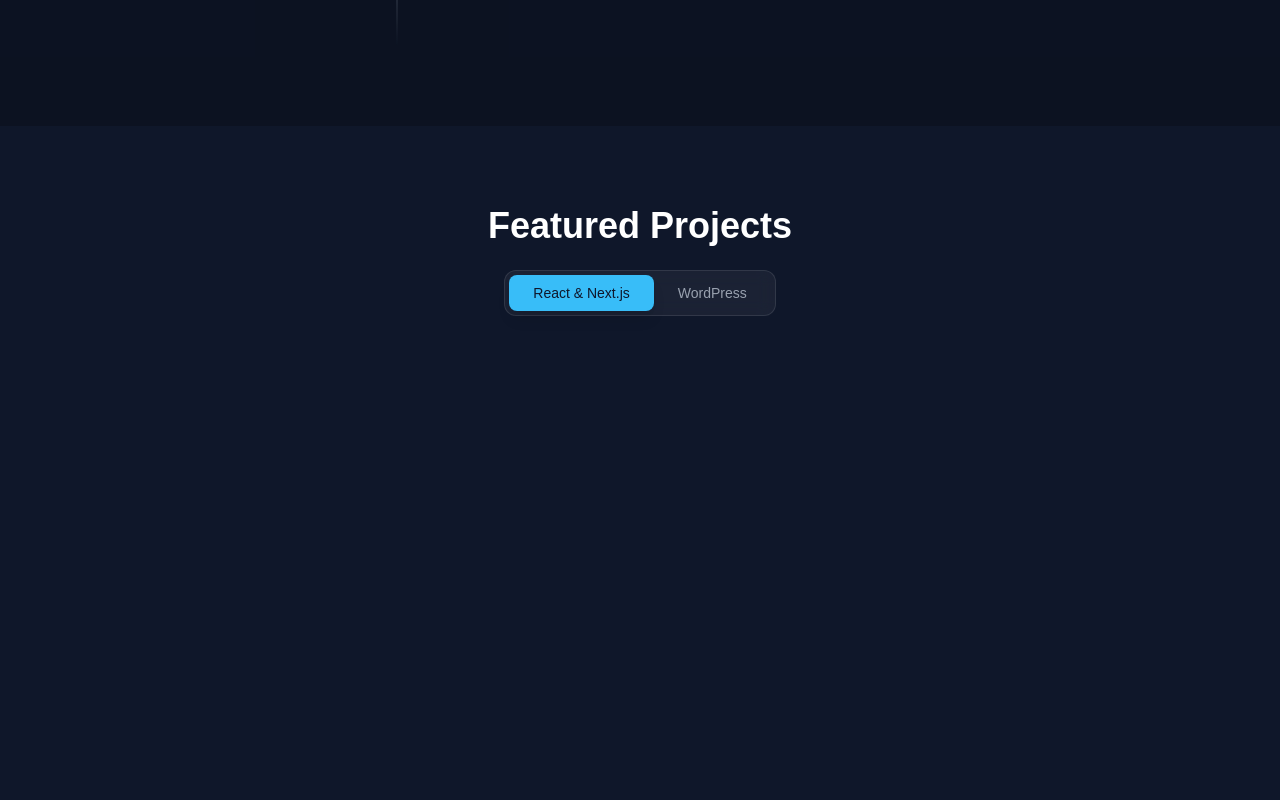
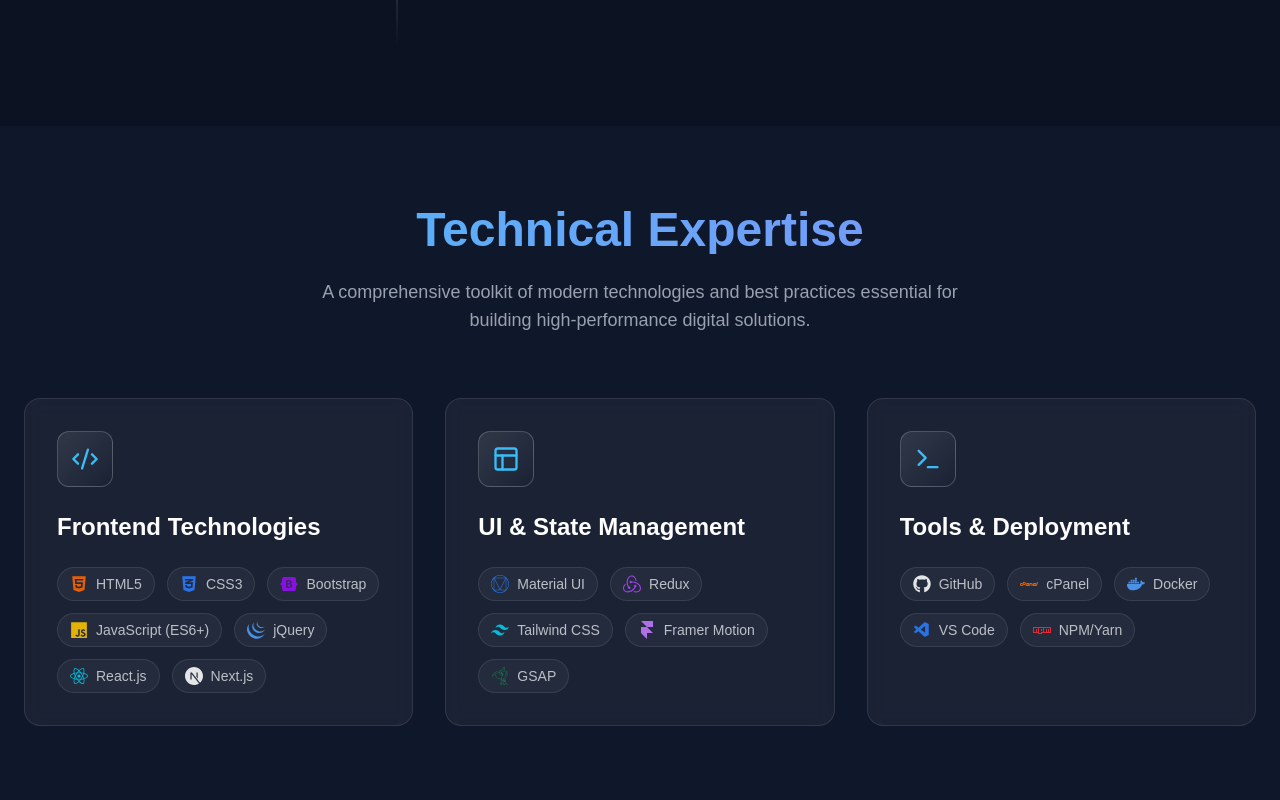
Before and after one commit to students44/portfolio, a Next.js app: page / in a window 1280 px wide. Shown: the part 1760-2560 px from the top of the page. Built offline with nearby package versions, Linux system fonts and the light colour scheme.

Commit message:
skill section add

```diff
--- a/package.json
+++ b/package.json
@@ -15,6 +15,7 @@
     "next": "16.0.10",
     "react": "19.2.1",
     "react-dom": "19.2.1",
+    "react-icons": "^5.5.0",
     "tailwind-merge": "^3.4.0"
   },
   "devDependencies": {
--- a/src/app/page.js
+++ b/src/app/page.js
@@ -1,6 +1,7 @@
 import Navbar from "@/components/Navbar";
 import Background from "@/components/Background";
 import Hero from "@/components/Hero";
+import Skills from "@/components/Skills";
 import Education from "@/components/Education";
 import Projects from "@/components/Projects";
 import Contact from "@/components/Contact";
@@ -12,6 +13,7 @@
       <Navbar />
       <Hero />
       <Education />
+      <Skills />
       <Projects />
       <Contact />
     </main>
--- a/src/components/Contact.js
+++ b/src/components/Contact.js
@@ -57,7 +57,7 @@
                                         type="text"
                                         id="name"
                                         className="w-full bg-white/5 border border-white/10 rounded-lg px-4 py-3 text-white focus:outline-none focus:border-accent-primary focus:ring-1 focus:ring-accent-primary transition-all"
-                                        placeholder="John Doe"
+                                        placeholder="Enter Your Name"
                                     />
                                 </div>
                                 <div className="space-y-2">
@@ -66,7 +66,7 @@
                                         type="email"
                                         id="email"
                                         className="w-full bg-white/5 border border-white/10 rounded-lg px-4 py-3 text-white focus:outline-none focus:border-accent-primary focus:ring-1 focus:ring-accent-primary transition-all"
-                                        placeholder="john@example.com"
+                                        placeholder="Enter Your Email"
                                     />
                                 </div>
                             </div>
@@ -93,8 +93,8 @@
                     <p className="text-gray-500 text-sm">© {new Date().getFullYear()} Your Name. All rights reserved.</p>
 
                     <div className="flex items-center gap-6">
-                        <a href="#" className="text-gray-400 hover:text-white transition-colors"><Github size={20} /></a>
-                        <a href="#" className="text-gray-400 hover:text-white transition-colors"><Linkedin size={20} /></a>
+                        <a href="https://github.com/students44" className="text-gray-400 hover:text-white transition-colors"><Github size={20} /></a>
+                        <a href="https://www.linkedin.com/in/muneeb-khan-95a860263/" className="text-gray-400 hover:text-white transition-colors"><Linkedin size={20} /></a>
                         <a href="#" className="text-gray-400 hover:text-white transition-colors"><Twitter size={20} /></a>
                     </div>
 
--- a/src/components/Hero.js
+++ b/src/components/Hero.js
@@ -62,8 +62,8 @@
                         src="/heroimage.png"
                         alt="Hero Image"
                         width={190}
-                        height={190}
-                        className="object-cover" // maintain aspect ratio
+                        height={100}
+                        className="object-cover transition-transform duration-500 ease-in-out hover:scale-110 hover:rotate-3 cursor-pointer" // maintain aspect ratio
                         priority
                         style={{ borderRadius: "50%" }}
                     />
--- a/src/components/Navbar.js
+++ b/src/components/Navbar.js
@@ -19,6 +19,7 @@
 
     const navLinks = [
         { name: "About", href: "#about" },
+        { name: "Skills", href: "#skills" },
         { name: "Education", href: "#education" },
         { name: "Projects", href: "#projects" },
         { name: "Contact", href: "#contact" },
--- /dev/null
+++ b/src/components/Skills.js
@@ -0,0 +1,140 @@
+"use client";
+
+import { useEffect, useRef } from "react";
+import gsap from "gsap";
+import { ScrollTrigger } from "gsap/ScrollTrigger";
+import { Code2, Layout, Terminal } from "lucide-react";
+import {
+    FaHtml5, FaCss3Alt, FaBootstrap, FaJs, FaReact, FaDocker, FaGithub, FaNpm
+} from "react-icons/fa";
+import {
+    SiJquery, SiNextdotjs, SiMaterialdesign, SiRedux, SiTailwindcss, SiFramer, SiGreensock, SiCpanel
+} from "react-icons/si";
+import { VscVscode } from "react-icons/vsc";
+
+gsap.registerPlugin(ScrollTrigger);
+
+const skillsData = [
+    {
+        category: "Frontend Technologies",
+        icon: Code2,
+        skills: [
+            { name: "HTML5", icon: FaHtml5, color: "text-orange-500" },
+            { name: "CSS3", icon: FaCss3Alt, color: "text-blue-500" },
+            { name: "Bootstrap", icon: FaBootstrap, color: "text-purple-600" },
+            { name: "JavaScript (ES6+)", icon: FaJs, color: "text-yellow-400" },
+            { name: "jQuery", icon: SiJquery, color: "text-blue-400" },
+            { name: "React.js", icon: FaReact, color: "text-cyan-400" },
+            { name: "Next.js", icon: SiNextdotjs, color: "text-white" }
+        ]
+    },
+    {
+        category: "UI & State Management",
+        icon: Layout,
+        skills: [
+            { name: "Material UI", icon: SiMaterialdesign, color: "text-blue-500" },
+            { name: "Redux", icon: SiRedux, color: "text-purple-500" },
+            { name: "Tailwind CSS", icon: SiTailwindcss, color: "text-cyan-400" },
+            { name: "Framer Motion", icon: SiFramer, color: "text-purple-400" },
+            { name: "GSAP", icon: SiGreensock, color: "text-green-500" }
+        ]
+    },
+    {
+        category: "Tools & Deployment",
+        icon: Terminal,
+        skills: [
+            { name: "GitHub", icon: FaGithub, color: "text-white" },
+            { name: "cPanel", icon: SiCpanel, color: "text-orange-500" },
+            { name: "Docker", icon: FaDocker, color: "text-blue-400" },
+            { name: "VS Code", icon: VscVscode, color: "text-blue-500" },
+            { name: "NPM/Yarn", icon: FaNpm, color: "text-red-500" }
+        ]
+    }
+];
+
+export default function Skills() {
+    const containerRef = useRef(null);
+
+    useEffect(() => {
+        const ctx = gsap.context(() => {
+            // Header Animation
+            gsap.from(".skills-header", {
+                scrollTrigger: {
+                    trigger: containerRef.current,
+                    start: "top 80%",
+                },
+                y: 50,
+                opacity: 0,
+                duration: 1,
+                ease: "power3.out",
+            });
+
+            // Cards Animation
+            gsap.utils.toArray(".skill-card").forEach((card, i) => {
+                gsap.from(card, {
+                    scrollTrigger: {
+                        trigger: card,
+                        start: "top 85%",
+                    },
+                    y: 60,
+                    opacity: 0,
+                    duration: 0.8,
+                    delay: i * 0.1,
+                    ease: "back.out(1.2)",
+                });
+            });
+        }, containerRef);
+
+        return () => ctx.revert();
+    }, []);
+
+    return (
+        <section id="skills" className="py-20 relative" ref={containerRef}>
+            <div className="container mx-auto px-6">
+                <div className="skills-header text-center mb-16">
+                    <h2 className="text-4xl md:text-5xl font-bold mb-6 bg-gradient-to-r from-accent-primary to-accent-secondary bg-clip-text text-transparent">
+                        Technical Expertise
+                    </h2>
+                    <p className="text-gray-400 max-w-2xl mx-auto text-lg">
+                        A comprehensive toolkit of modern technologies and best practices essential for building high-performance digital solutions.
+                    </p>
+                </div>
+
+                <div className="grid grid-cols-1 md:grid-cols-2 lg:grid-cols-3 gap-8">
+                    {skillsData.map((category, idx) => (
+                        <div
+                            key={idx}
+                            className="skill-card group relative p-8 rounded-2xl bg-white/5 border border-white/10 backdrop-blur-sm hover:bg-white/10 hover:border-accent-primary/50 transition-all duration-300 hover:-translate-y-2 hover:shadow-xl hover:shadow-accent-primary/10"
+                        >
+                            <div className="absolute inset-0 bg-gradient-to-br from-accent-primary/5 to-transparent opacity-0 group-hover:opacity-100 transition-opacity rounded-2xl" />
+
+                            <div className="relative z-10">
+                                <div className="w-14 h-14 mb-6 rounded-xl bg-gradient-to-br from-white/10 to-transparent flex items-center justify-center border border-white/20 group-hover:border-accent-primary/50 group-hover:scale-110 transition-all duration-300">
+                                    <category.icon className="text-accent-primary w-7 h-7" />
+                                </div>
+
+                                <h3 className="text-2xl font-bold text-white mb-6 group-hover:text-accent-primary transition-colors">
+                                    {category.category}
+                                </h3>
+
+                                <div className="flex flex-wrap gap-3">
+                                    {category.skills.map((skill, sIdx) => {
+                                        return (
+                                            <span
+                                                key={sIdx}
+                                                className="px-3 py-1.5 text-sm rounded-full bg-white/5 border border-white/10 text-gray-300 group-hover:border-accent-primary/30 group-hover:bg-accent-primary/10 group-hover:text-white transition-all duration-300 cursor-default flex items-center gap-2 animate-pulse"
+                                            >
+                                                <skill.icon className={`text-lg ${skill.color}`} />
+                                                {skill.name}
+                                            </span>
+                                        );
+                                    })}
+                                </div>
+                            </div>
+                        </div>
+                    ))}
+                </div>
+            </div>
+        </section>
+    );
+}
```
Also changed, not shown: public/heroimage.png, 1 other file (tests, documents, lock files or other folders).
